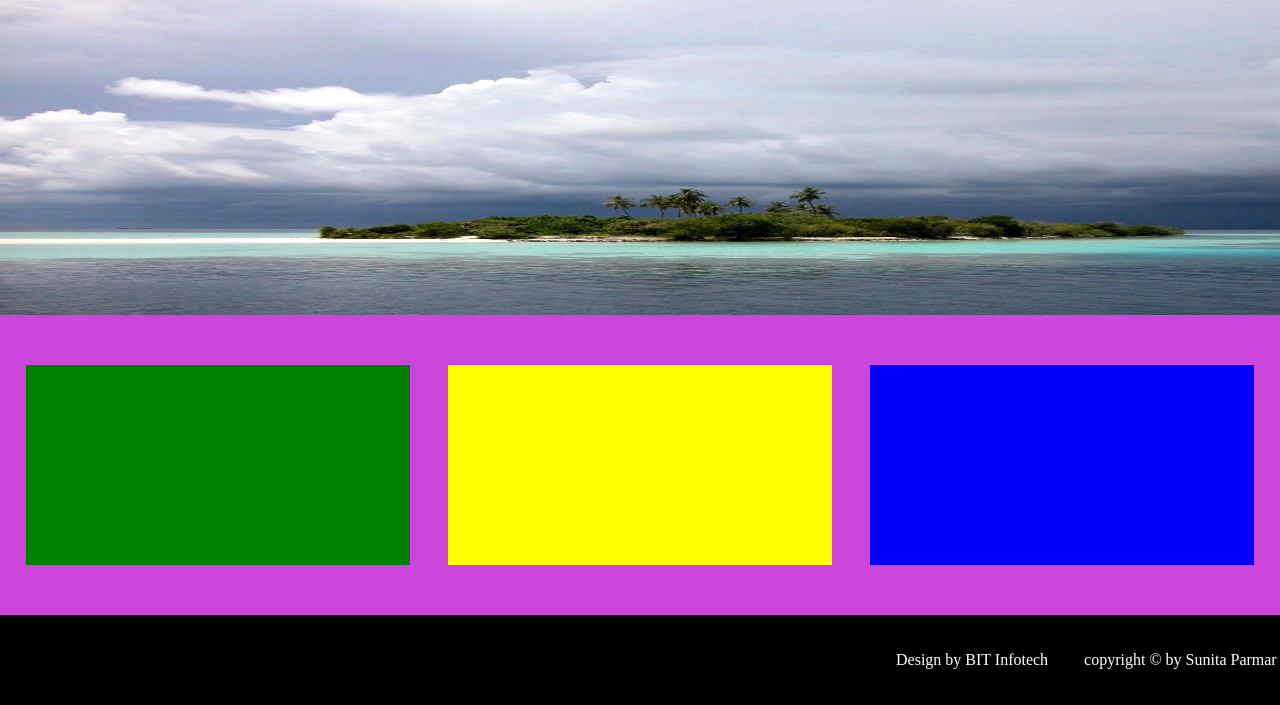
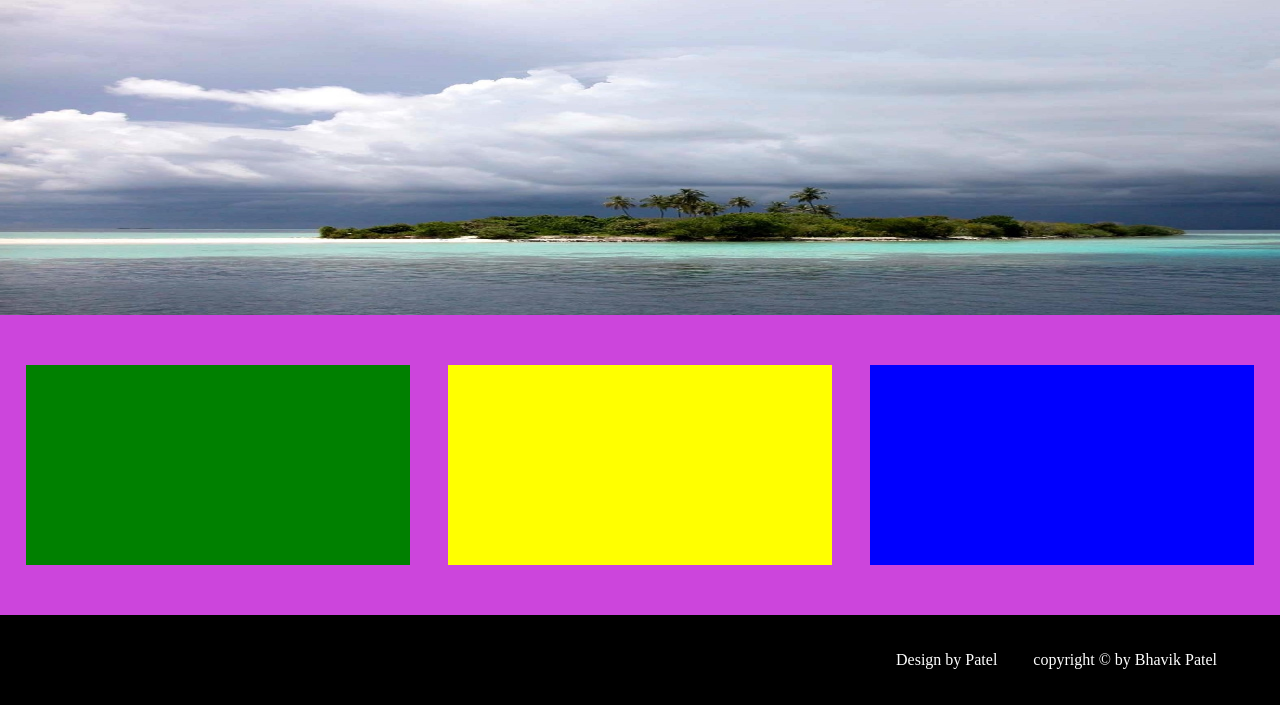
Before and after one commit to bhavikswaminarayan/Mywebsite, a plain HTML site: page index.html in a window 1280 px wide. Shown: the part 133-838 px from the top of the page. Drawn offline with Linux system fonts and the light colour scheme; files that its build step writes are made by us from their sources; files whose address does not match are found by name.

Commit message:
Update index.html

```diff
--- a/index.html
+++ b/index.html
@@ -29,8 +29,8 @@
 			<div class="main3"></div>
 		</div>
 		<div class="footer">
-			<p>Design by BIT Infotech &nbsp;&nbsp;&nbsp;&nbsp;&nbsp;&nbsp;&nbsp;
-			copyright &copy; by Sunita Parmar</p>
+			<p>Design by Patel &nbsp;&nbsp;&nbsp;&nbsp;&nbsp;&nbsp;&nbsp;
+			copyright &copy; by Bhavik Patel</p>
 		</div>
 	</body>
 </html>
```
